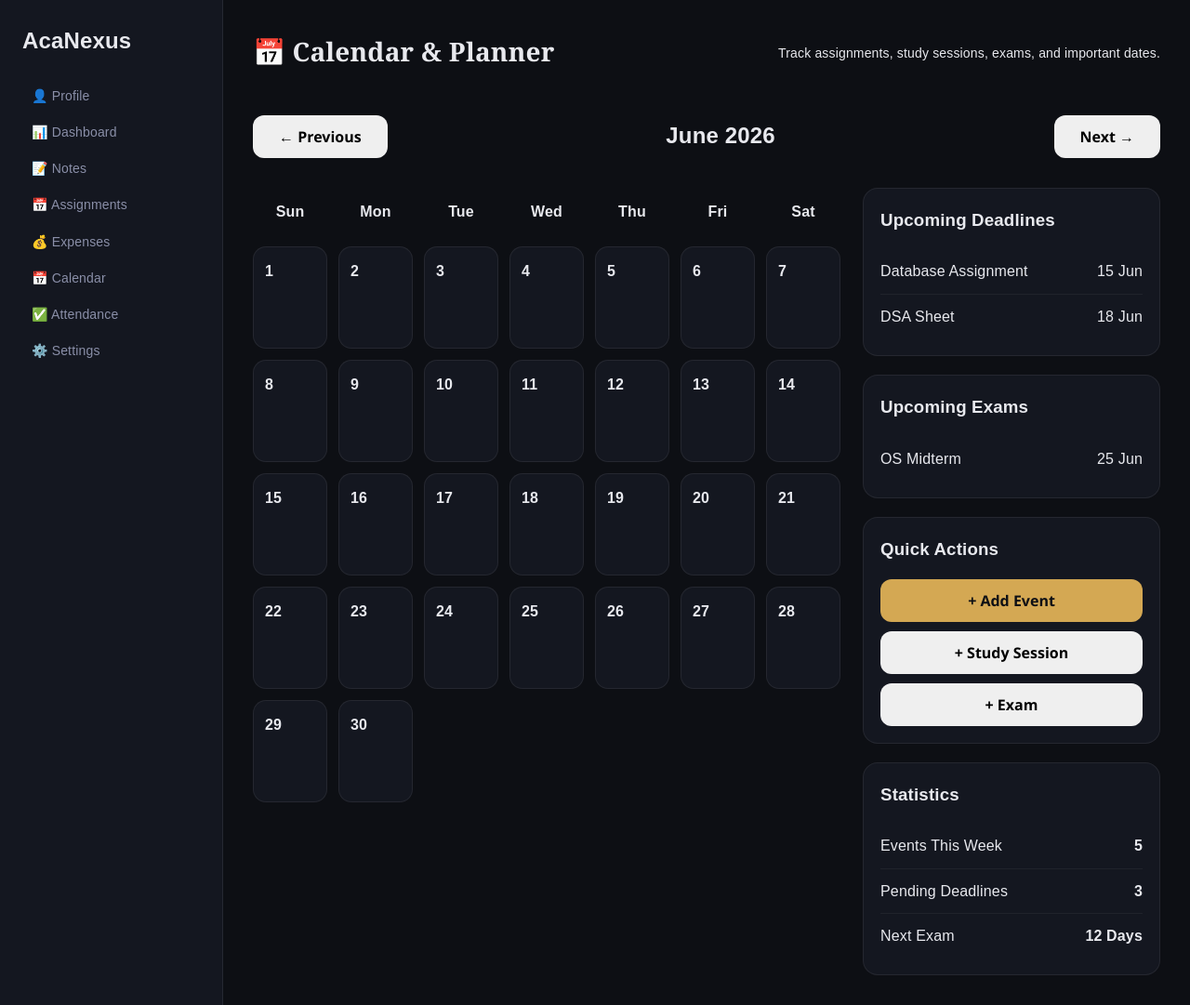
After one commit to Celestial-tech100/AcaNexus-Studivo, a Flask app: page /calendar in a window 1280 px wide. The commit adds this page. Shown: the whole page at 93% size. Run offline with Flask 3, Linux system fonts and the light colour scheme; a user stored in the database is signed in.

Commit message:
Added Attendance and Calendar

```diff
--- a/app.py
+++ b/app.py
@@ -464,7 +464,7 @@ def register():
 
     return render_template("register.html")
 
-
+# ================= LOGIN =================
 @app.route("/login", methods=["GET", "POST"])
 def login():
 
@@ -487,13 +487,65 @@ def login():
 
     return render_template("login.html")
 
-
+# ================= LOGOUT  =================
 @app.route("/logout")
 def logout():
     session.clear()
     return redirect("/")
 
+# ================= CALENDAR =================
+@app.route("/calendar")
+def calendar():
 
+    if "user_id" not in session:
+        return redirect("/login")
+
+    return render_template("calendar.html")
+
+# ================= ATTENDANCE =================
+@app.route("/attendance", methods=["GET", "POST"])
+def attendance():
+
+    conn = sqlite3.connect("database/acanexus.db")
+    conn.row_factory = sqlite3.Row
+    cursor = conn.cursor()
+
+    user_id = session["user_id"]
+
+    if request.method == "POST":
+
+        subject = request.form["subject"]
+        total = request.form["total"]
+        attended = request.form["attended"]
+
+        cursor.execute("""
+            INSERT INTO attendance
+            (user_id, subject, attended, total)
+            VALUES (?, ?, ?, ?)
+        """, (
+            user_id,
+            subject,
+            attended,
+            total
+        ))
+
+        conn.commit()
+
+    cursor.execute("""
+        SELECT *
+        FROM attendance
+        WHERE user_id = ?
+        ORDER BY subject
+    """, (user_id,))
+
+    subjects = cursor.fetchall()
+
+    conn.close()
+
+    return render_template(
+        "attendance.html",
+        subjects=subjects
+    )
 # ================= RUN =================
 if __name__ == "__main__":
     create_database()
--- a/database/schema.sql
+++ b/database/schema.sql
@@ -40,3 +40,12 @@ CREATE TABLE profiles (
     bio TEXT,
     FOREIGN KEY (user_id) REFERENCES users(id)
 );
+
+CREATE TABLE events (
+    id INTEGER PRIMARY KEY AUTOINCREMENT,
+    user_id INTEGER NOT NULL,
+    title TEXT NOT NULL,
+    event_date DATE NOT NULL,
+    description TEXT,
+    created_at TIMESTAMP DEFAULT CURRENT_TIMESTAMP
+);
--- a/static/css/pages.css
+++ b/static/css/pages.css
@@ -406,3 +406,130 @@
     border-radius: 10px;
     cursor: pointer;
 }
+
+/* ==========================================
+   CALENDAR PAGE
+========================================== */
+
+.calendar-page{
+    display:flex;
+    flex-direction:column;
+    gap:24px;
+}
+
+/* HEADER CONTROLS */
+
+.calendar-toolbar{
+    display:flex;
+    justify-content:space-between;
+    align-items:center;
+    margin-bottom:8px;
+}
+
+/* MAIN LAYOUT */
+
+.calendar-content{
+    display:flex;
+    gap:24px;
+    align-items:flex-start;
+}
+
+.calendar-main{
+    flex:1;
+    min-width:0;
+}
+
+.calendar-sidebar{
+    width:320px;
+    flex-shrink:0;
+
+    display:flex;
+    flex-direction:column;
+    gap:20px;
+}
+
+/* CALENDAR GRID */
+
+.calendar-grid{
+    display:grid;
+    grid-template-columns:repeat(7,1fr);
+    gap:12px;
+}
+
+.calendar-day-name{
+    text-align:center;
+    font-weight:600;
+    color:var(--clr-primary);
+    padding:12px;
+}
+
+.calendar-day{
+    background:var(--clr-surface);
+    border:1px solid var(--clr-border);
+    border-radius:14px;
+
+    min-height:110px;
+    padding:12px;
+
+    transition:all .3s ease;
+}
+
+.calendar-day:hover{
+    transform:translateY(-4px);
+    border-color:var(--clr-primary);
+}
+
+.day-number{
+    font-weight:600;
+}
+
+/* SIDEBAR */
+
+.calendar-widget{
+    background:var(--clr-surface);
+    border:1px solid var(--clr-border);
+    border-radius:16px;
+    padding:18px;
+}
+
+.calendar-widget h3{
+    margin-bottom:16px;
+}
+
+.calendar-event{
+    display:flex;
+    justify-content:space-between;
+    align-items:center;
+
+    padding:10px 0;
+
+    border-bottom:1px solid rgba(255,255,255,.05);
+}
+
+.calendar-event:last-child{
+    border-bottom:none;
+}
+
+/* QUICK ACTION BUTTONS */
+
+.calendar-widget .btn{
+    width:100%;
+    margin-bottom:10px;
+}
+
+.calendar-widget .btn:last-child{
+    margin-bottom:0;
+}
+
+/* RESPONSIVE */
+
+@media (max-width: 1200px){
+
+    .calendar-content{
+        flex-direction:column;
+    }
+
+    .calendar-sidebar{
+        width:100%;
+    }
+}
--- a/static/css/style.css
+++ b/static/css/style.css
@@ -14,6 +14,9 @@
 @import "notes.css";
 @import "dashboard.css";
 @import "expenses.css";
+@import "assignments.css";
+@import "auth.css";
+@import "attendance.css";
 
 html {
   -webkit-font-smoothing: antialiased;
--- a/templates/base.html
+++ b/templates/base.html
@@ -23,8 +23,13 @@
           <li><a href="/notes">📝 Notes</a></li>
           <li><a href="/assignments">📅 Assignments</a></li>
           <li><a href="/expenses">💰 Expenses</a></li>
+          <li><a href="/calendar">📅 Calendar</a></li>
+          <li><a href="/attendance">✅ Attendance</a></li>
+          <li><a href="/settings">⚙️ Settings</a></li>
         </ul>
       </div>
+
+
 
       <!-- Page Content -->
 
--- /dev/null
+++ b/templates/calendar.html
@@ -0,0 +1,96 @@
+{% extends "base.html" %} {% block content %}
+
+<div class="page-header">
+  <h1>📅 Calendar & Planner</h1>
+  <p>Track assignments, study sessions, exams, and important dates.</p>
+</div>
+
+<div class="calendar-page">
+  <!-- Toolbar -->
+  <div class="calendar-toolbar">
+    <button class="btn">← Previous</button>
+
+    <h2>June 2026</h2>
+
+    <button class="btn">Next →</button>
+  </div>
+
+  <!-- Main Content -->
+  <div class="calendar-content">
+    <!-- Calendar Grid -->
+    <div class="calendar-main">
+      <div class="calendar-grid">
+        <div class="calendar-day-name">Sun</div>
+        <div class="calendar-day-name">Mon</div>
+        <div class="calendar-day-name">Tue</div>
+        <div class="calendar-day-name">Wed</div>
+        <div class="calendar-day-name">Thu</div>
+        <div class="calendar-day-name">Fri</div>
+        <div class="calendar-day-name">Sat</div>
+
+        {% for i in range(1,31) %}
+        <div class="calendar-day">
+          <span class="day-number">{{ i }}</span>
+        </div>
+        {% endfor %}
+      </div>
+    </div>
+
+    <!-- Right Sidebar -->
+    <div class="calendar-sidebar">
+      <div class="calendar-widget">
+        <h3>Upcoming Deadlines</h3>
+
+        <div class="calendar-event">
+          <span>Database Assignment</span>
+          <span>15 Jun</span>
+        </div>
+
+        <div class="calendar-event">
+          <span>DSA Sheet</span>
+          <span>18 Jun</span>
+        </div>
+      </div>
+
+      <div class="calendar-widget">
+        <h3>Upcoming Exams</h3>
+
+        <div class="calendar-event">
+          <span>OS Midterm</span>
+          <span>25 Jun</span>
+        </div>
+      </div>
+
+      <div class="calendar-widget">
+        <h3>Quick Actions</h3>
+
+        <button class="btn btn-primary">+ Add Event</button>
+
+        <button class="btn">+ Study Session</button>
+
+        <button class="btn">+ Exam</button>
+      </div>
+
+      <div class="calendar-widget">
+        <h3>Statistics</h3>
+
+        <div class="calendar-event">
+          <span>Events This Week</span>
+          <strong>5</strong>
+        </div>
+
+        <div class="calendar-event">
+          <span>Pending Deadlines</span>
+          <strong>3</strong>
+        </div>
+
+        <div class="calendar-event">
+          <span>Next Exam</span>
+          <strong>12 Days</strong>
+        </div>
+      </div>
+    </div>
+  </div>
+</div>
+
+{% endblock %}
--- a/templates/dashboard.html
+++ b/templates/dashboard.html
@@ -28,6 +28,9 @@
           <li><a href="/notes">📝 Notes</a></li>
           <li><a href="/assignments">📅 Assignments</a></li>
           <li><a href="/expenses">💰 Expenses</a></li>
+          <li><a href="/calendar">📅 Calendar</a></li>
+          <li><a href="/attendance">✅ Attendance</a></li>
+          <li><a href="/settings">⚙️ Settings</a></li>
         </ul>
 
         <!-- USER SECTION -->
```
Also changed, not shown: static/css/attendance.css (added, +149 -0 lines), templates/attendance.html (added, +101 -0 lines).
